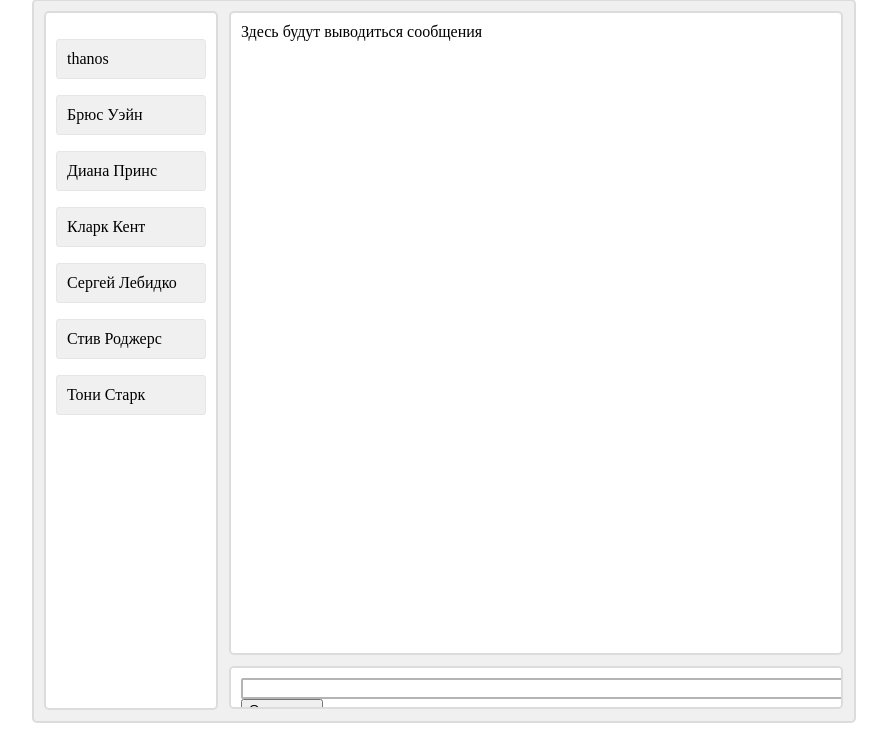
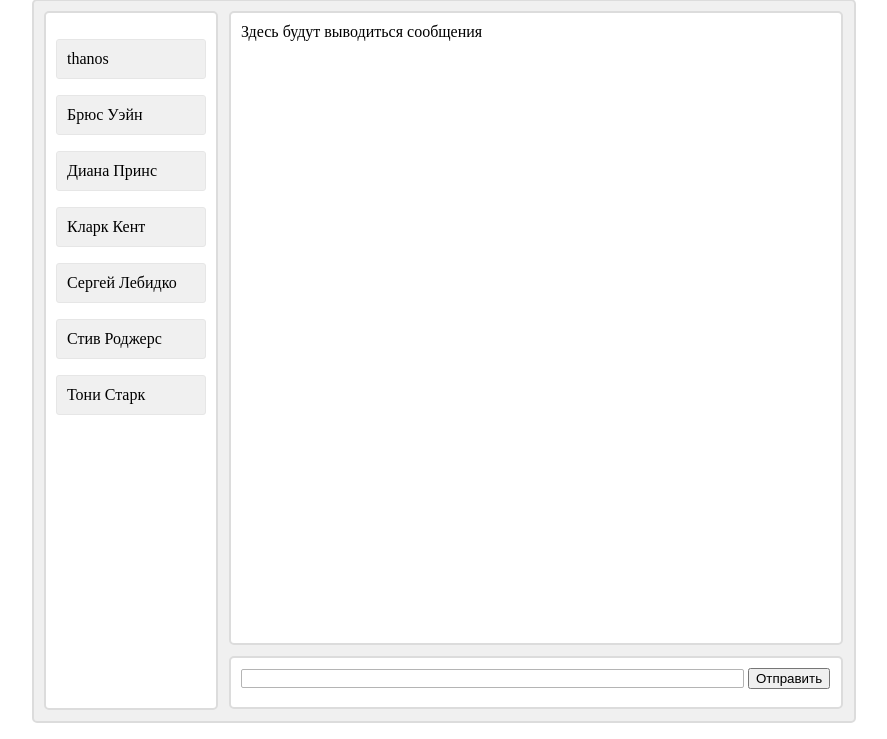
Before and after one commit to Ivanovswork/dznet, a Django app: page /chat/index/ in a window 1280 px wide. Shown: the part 61-800 px from the top of the page, without its empty margins (196-1083 px from the left). Run offline with Django 3.2, Linux system fonts and the light colour scheme; a user stored in the database is signed in; data comes from the database, SQL or seed files in the repository; both versions use the stored data as it was after the commit.

Commit message:
Незначительные правки разметки

```diff
--- a/templates/chat/index.html
+++ b/templates/chat/index.html
@@ -23,15 +23,15 @@
             top: 10px;
             left: 195px;
             width: 590px;
-            height: 620px;
+            height: 610px;
         }
 
         #sender_block {
             position: absolute;
-            top: 665px;
+            top: 655px;
             left: 195px;
             width: 590px;
-            height: 19px;
+            height: 29px;
         }
 
         a {
@@ -59,7 +59,7 @@
         }
 
         input {
-            border: 2px solid RGB(180, 180, 180);
+            border: 1px solid RGB(180, 180, 180);
             border-radius: 2px;
         }
     </style>
@@ -86,7 +86,7 @@
             </div>
 
             <div id="sender_block" class="inner_div">
-                <input type="text" size="75" name="message_text">
+                <input type="text" size="60" name="message_text">
                 <button id="send_button">Отправить</button>
             </div>
 
```
Also changed, not shown: db.sqlite3.
